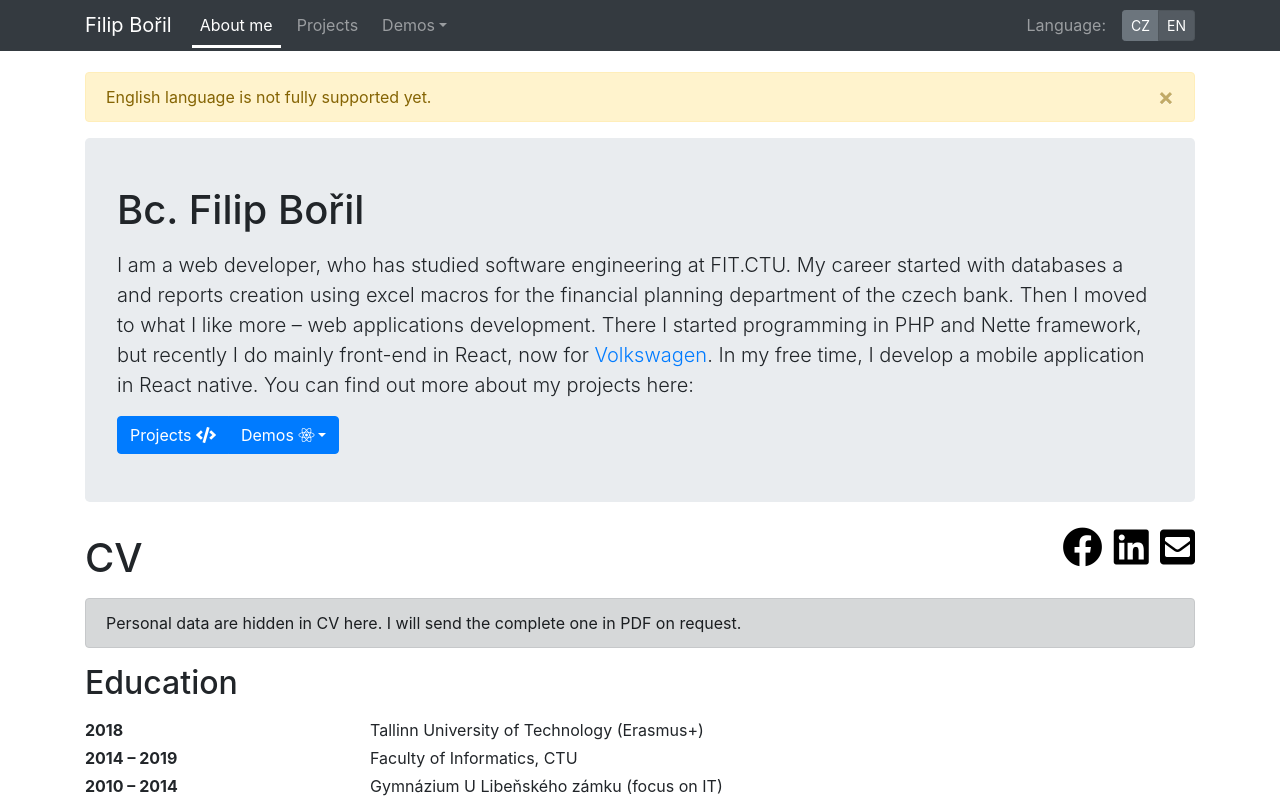
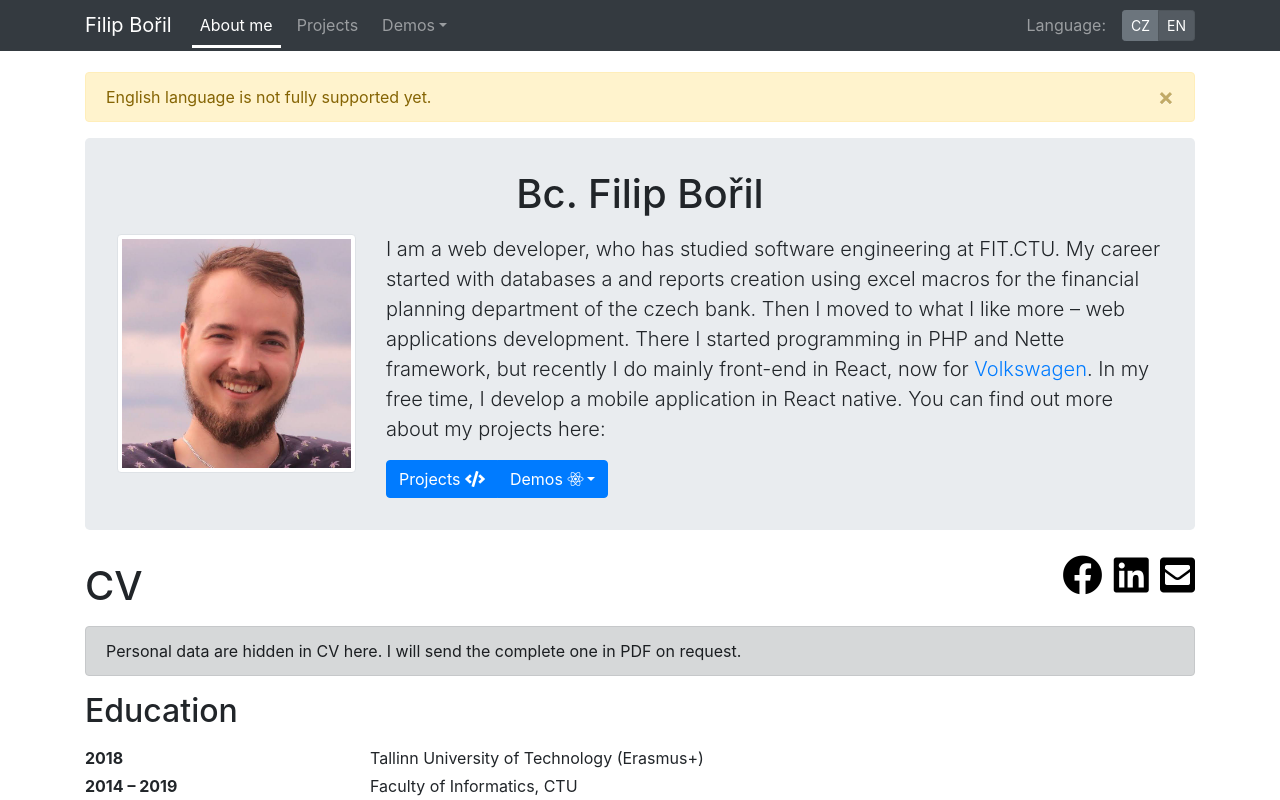
Before and after one commit to borilfilip/filipboril-cz, a React (Create React App) app: page / in a window 1280 px wide. Shown: the top 800 px of the page. Built offline with nearby package versions, Linux system fonts and the light colour scheme.

Commit message:
Added profile image

```diff
--- a/src/components/Home/Intro/Intro.css
+++ b/src/components/Home/Intro/Intro.css
@@ -1,3 +1,6 @@
 .jumbotron {
-    padding: 3rem 2rem;
+    padding: 2rem;
 }
+.headline {
+    text-align: center;
+}
--- a/src/components/Home/Intro/Intro.js
+++ b/src/components/Home/Intro/Intro.js
@@ -6,13 +6,19 @@ import Dropdown from "react-bootstrap/Dropdown";
 import ButtonGroup from "react-bootstrap/ButtonGroup";
 import DropdownButton from "react-bootstrap/DropdownButton";
 import {FormattedMessage} from "react-intl";
+import {Col, Image, Row} from "react-bootstrap";
 
 const intro = () => {
   const demoButtonLabel = <><FormattedMessage id="demos"/> <i className="fab fa-react"/></>;
 
   return (
     <Jumbotron>
-      <h1>Bc. Filip Bořil</h1>
+      <h1 className="headline">Bc. Filip Bořil</h1>
+      <Row>
+        <Col sm={12} md={3} className="mb-4 mb-md-0">
+          <Image src="/img/profil.jpg" thumbnail/>
+        </Col>
+        <Col sm={12} md={9}>
           <p className="lead">
             <FormattedMessage id="intro-text" values={{volkswagen: <a href="https://www.volkswagen.de">Volkswagen</a>}}/>
           </p>
@@ -25,6 +31,8 @@ const intro = () => {
               <Dropdown.Item as={NavLink} to="/demos/burger-builder"><FormattedMessage id="burger-builder"/></Dropdown.Item>
             </DropdownButton>
           </ButtonGroup>
+        </Col>
+      </Row>
     </Jumbotron>
   );
 };
```
Also changed, not shown: public/img/profil.jpg (added). Lines whose indentation alone changed are shown as unchanged.
